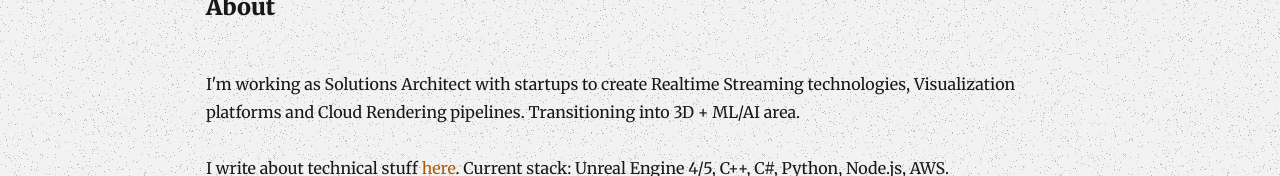
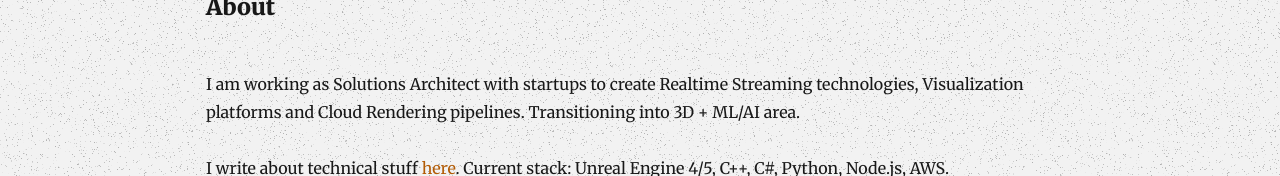
Before and after one commit to RaiaN/raian.github.io, a Gatsby site: page /about in a window 1280 px wide. Shown: the part 126-302 px from the top of the page. Built offline with nearby package versions, Linux system fonts and the light colour scheme; Gatsby itself is replaced by a stand-in of ours; some packages are replaced by stand-ins of ours.

Commit message:
Fix text

```diff
--- a/src/pages/about.js
+++ b/src/pages/about.js
@@ -10,7 +10,7 @@ const AboutPage = () => {
         <Layout>
             <h3 style={{margin: 0, marginBottom: rhythm(1.8) }}>About</h3>
             <p>
-            I'm working as Solutions Architect with startups to create Realtime Streaming technologies, Visualization platforms and Cloud Rendering pipelines. Transitioning into 3D + ML/AI area.
+            I am working as Solutions Architect with startups to create Realtime Streaming technologies, Visualization platforms and Cloud Rendering pipelines. Transitioning into 3D + ML/AI area.
 
             </p>
             <p>
--- a/src/pages/index.js
+++ b/src/pages/index.js
@@ -69,6 +69,6 @@ export const pageQuery = graphql`
   }
 `
 
-export const Head = () => <Seo title="Unreal Blog Posts" />
+export const Head = () => <Seo title="Expert Unreal Engine Blog Posts" />
 
 export default IndexPage;
```
